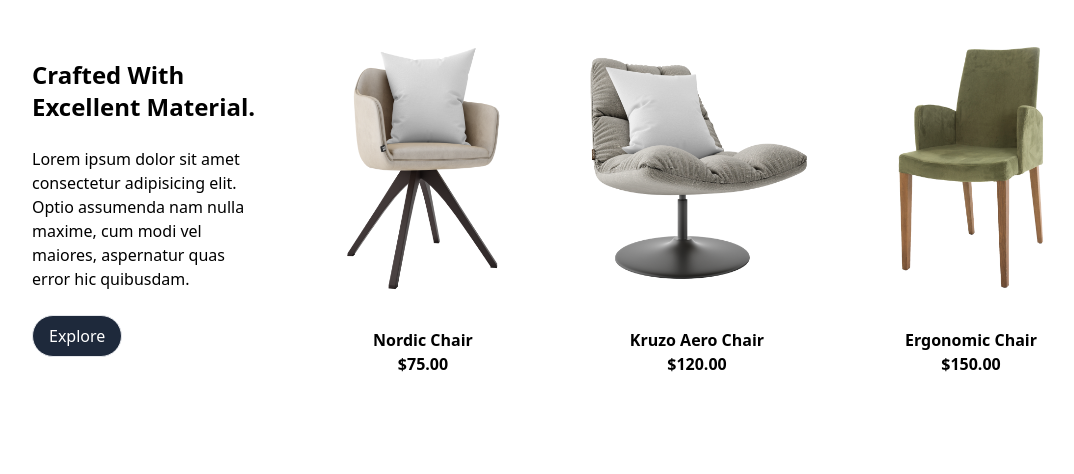
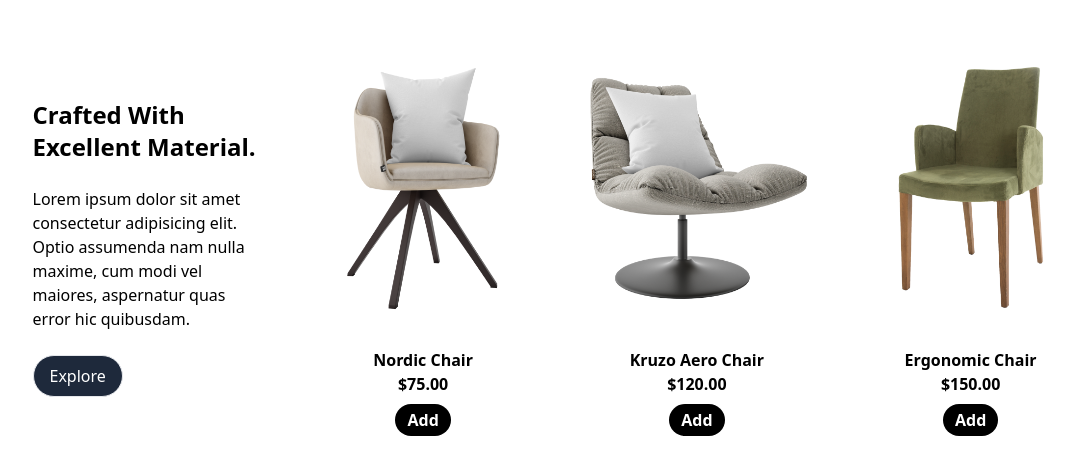
Before and after one commit to Fitsum1101/DemoFurnithure, a React (Create React App) app: page / in a window 1280 px wide. Shown: the top 474 px of the page, without its empty margins (80-1154 px from the left). Built offline with nearby package versions, Linux system fonts and the light colour scheme.

Commit message:
some addition for hovering

```diff
--- a/src/component/Product.jsx
+++ b/src/component/Product.jsx
@@ -4,8 +4,8 @@ import image3 from "./images/Ergonomic chair.png";
 
 function Product() {
   return (
-    <div>
-      <div className="px-28 mt-10 grid gap-10 grid-cols-4 justify-items-center items-center  ">
+    <div className=" w-[1279px] my-0 mx-auto">
+      <div className="px-28 mt-10 grid gap-10 lg:grid-cols-4 sm:grid-cols-2 justify-items-center items-center  ">
         <div className="space-y-6 ">
           <h1 className="font-bold capitalize text-2xl">
             crafted with excellent material.
@@ -19,20 +19,29 @@ function Product() {
             Explore
           </button>
         </div>
-        <div className="place-items-center font-bold hover:scale-105 transition duration-300 ease-in-out ">
+        <div className="place-items-center flex flex-col font-bold py-5 hover:bg-slate-200 rounded-3xl hover:scale-105 transition-all duration-300 ease-in-out">
           <img src={image2} alt="Kruzo Chair" className="w-72 h-72 pb-8" />
           <h1>Nordic Chair</h1>
           <span>$75.00</span>
+          <button className="bg-black py-1 px-3 rounded-3xl mt-2 text-white ">
+            Add
+          </button>
         </div>
-        <div className="place-items-center font-bold hover:scale-105 transition duration-300 ease-in-out ">
+        <div className="place-items-center font-bold  py-5 hover:bg-slate-200 rounded-3xl hover:scale-105 flex flex-col transition-all duration-300 ease-in-out">
           <img src={image1} alt="Ergonomic Chair" className="w-72 h-72 pb-8" />
           <h1>Kruzo Aero Chair</h1>
           <span>$120.00</span>
+          <button className="bg-black py-1 px-3 rounded-3xl mt-2 text-white ">
+            Add
+          </button>
         </div>
-        <div className="place-items-center font-bold hover:scale-105 transition duration-300 ease-in-out ">
+        <div className="place-items-center font-bold py-5 hover:bg-slate-200 rounded-3xl hover:scale-105 flex flex-col transition-all duration-300 ease-in-out">
           <img src={image3} alt=" Nordic Chair" className="w-72 h-72 pb-8" />
           <h1>Ergonomic Chair</h1>
           <span>$150.00</span>
+          <button className="bg-black py-1 px-3 rounded-3xl mt-2 text-white ">
+            Add
+          </button>
         </div>
       </div>
     </div>
```
